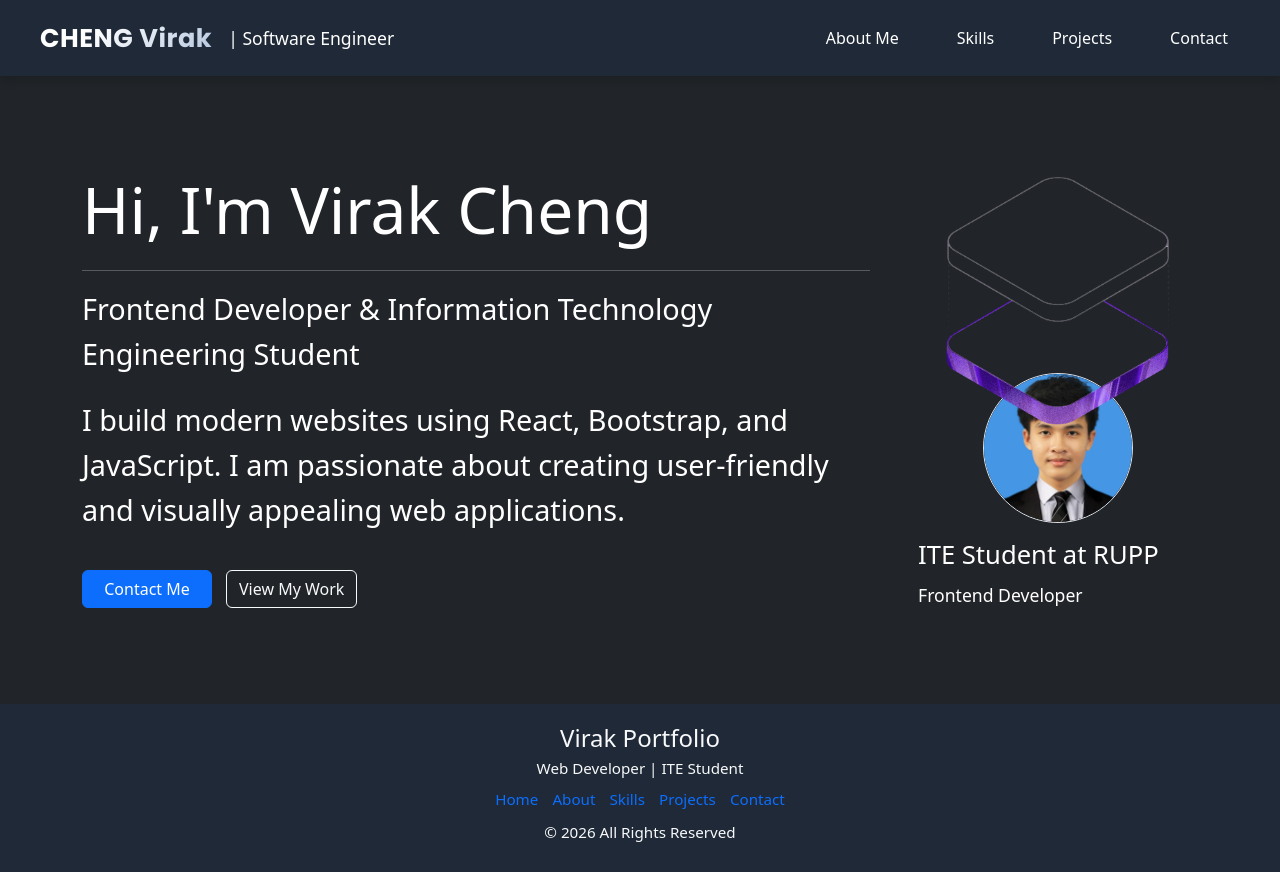
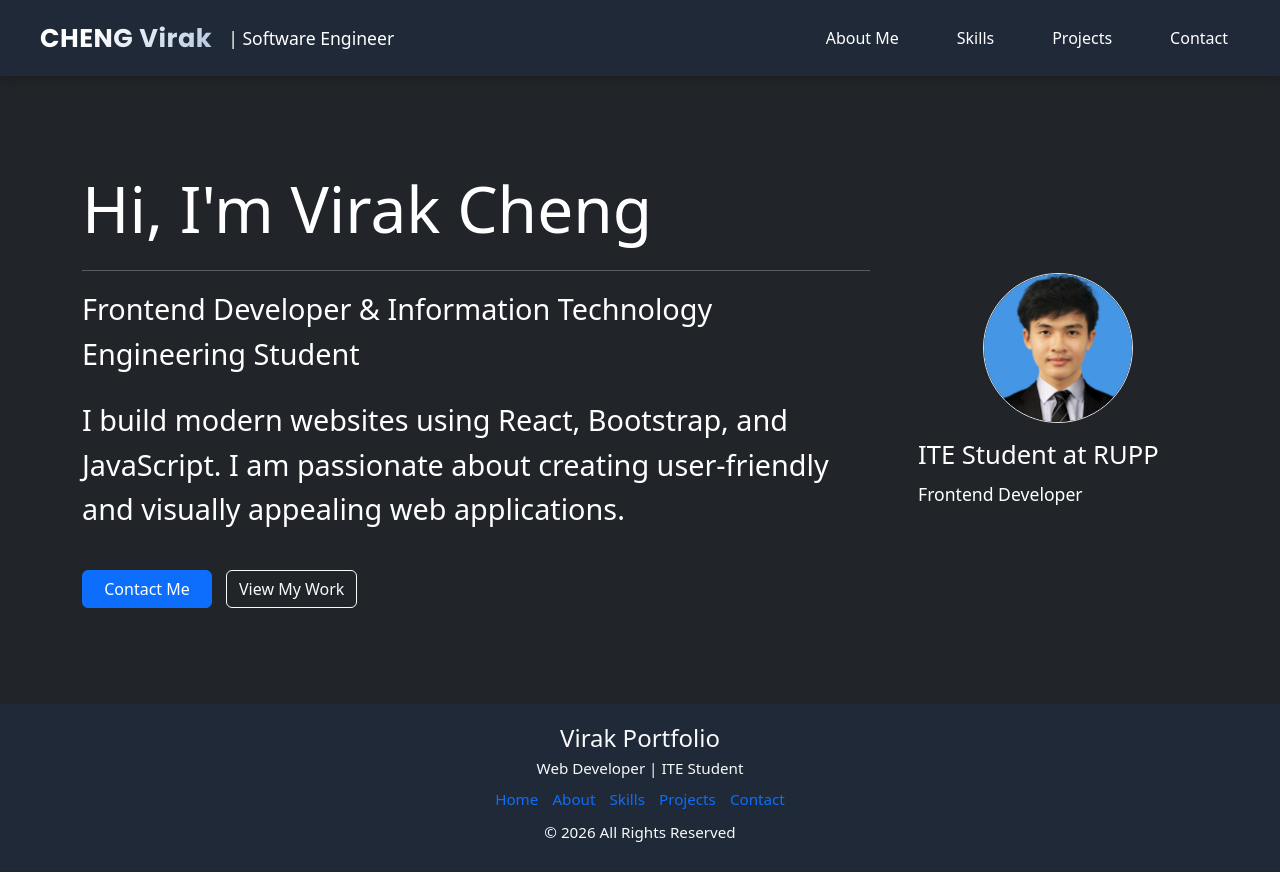
Before and after one commit to cheng-virak/Virak-Portfolio, a React (Vite) app: page / in a window 1280 px wide. Built offline with nearby package versions, Linux system fonts and the light colour scheme.

Commit message:
Fix profile image overlap

```diff
--- a/src/pages/Home.jsx
+++ b/src/pages/Home.jsx
@@ -20,11 +20,6 @@ function Home() {
             </div>
 
             <div className="home-profile">
-                <img
-                    src={heroIllustration}
-                    alt="Abstract technology illustration"
-                    className="home-illustration"
-                />
                 <Profile />
             </div>
         </section>
```
